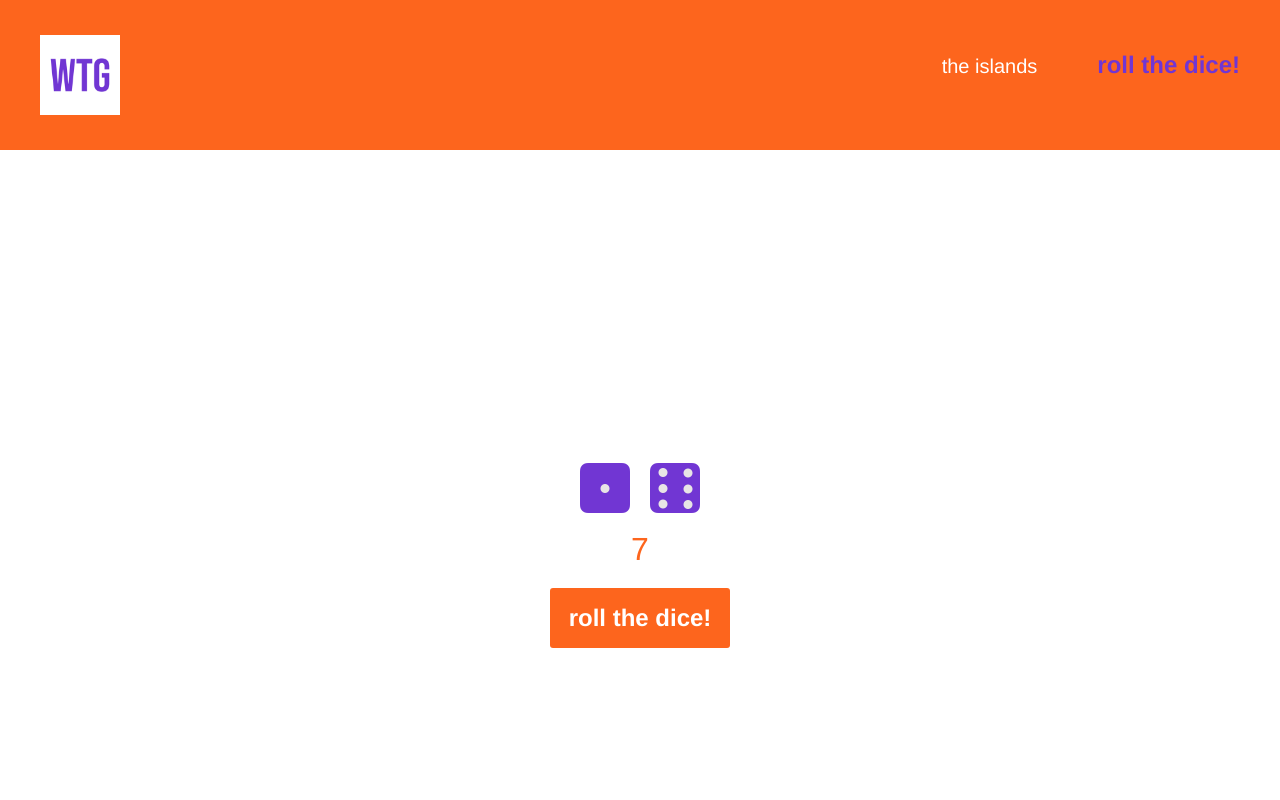
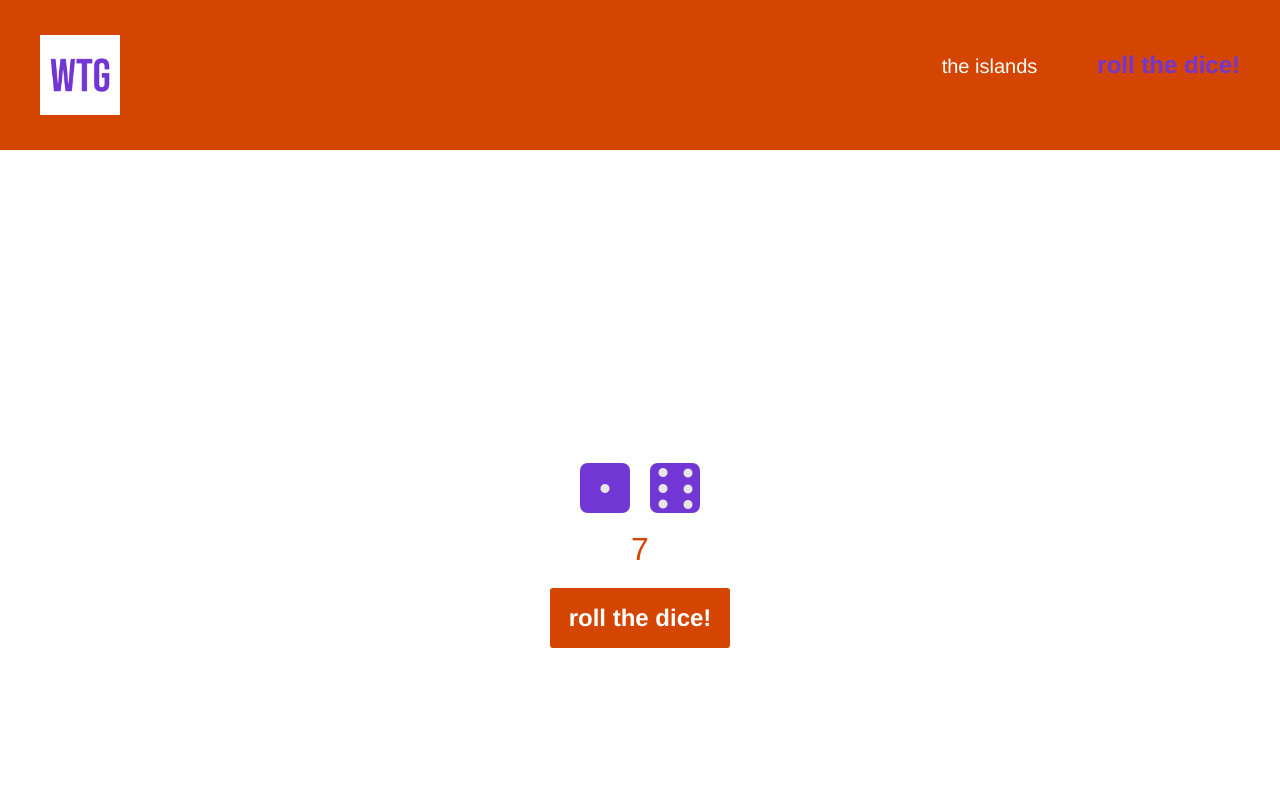
Before and after one commit to GiacomoSorbi/joellearcher-module-ii, a React (Create React App) app: page /rollthedice in a window 1280 px wide. Shown: the top 800 px of the page. Built offline with nearby package versions, Linux system fonts and the light colour scheme.

Commit message:
23.07.20_3

```diff
--- a/src/css/dice.css
+++ b/src/css/dice.css
@@ -6,7 +6,7 @@
   align-items: center;
   justify-content: center;
   font-size: calc(16px + 2vmin);
-  color: #fd651d;
+  color: #d44502;
 }
 
 .die {
@@ -16,7 +16,7 @@
 }
 
 .button {
-  background-color: #fd651d;
+  background-color: #d44502;
   color: white;
   margin-top: 20px;
   border-radius: 3px;
--- a/src/css/islands.css
+++ b/src/css/islands.css
@@ -13,7 +13,7 @@ body {
   text-align: center;
 }
 .island-number {
-  color: #fd651d;
+  color: #d44502;
   margin: 0px;
 }
 
@@ -21,7 +21,7 @@ body {
   width: 500px;
   height: 375px;
   margin-bottom: 10px;
-  border: solid #fd651d;
+  border: solid #d44502;
 }
 
 .island-img-2 {
@@ -48,7 +48,7 @@ p {
 a,
 .dice-link {
   text-align: center;
-  color: #fd651d;
+  color: #d44502;
   text-decoration: none;
 }
 .dice-link-image {
--- a/src/css/style_all.css
+++ b/src/css/style_all.css
@@ -10,7 +10,7 @@ body {
 
 nav {
   display: flex;
-  background-color: #fd651d;
+  background-color: #d44502;
   padding: 5px 10px;
   justify-content: space-between;
   height: 150px;
```
Also changed, not shown: src/components/nav_bar.jsx (line endings or trailing spaces).
